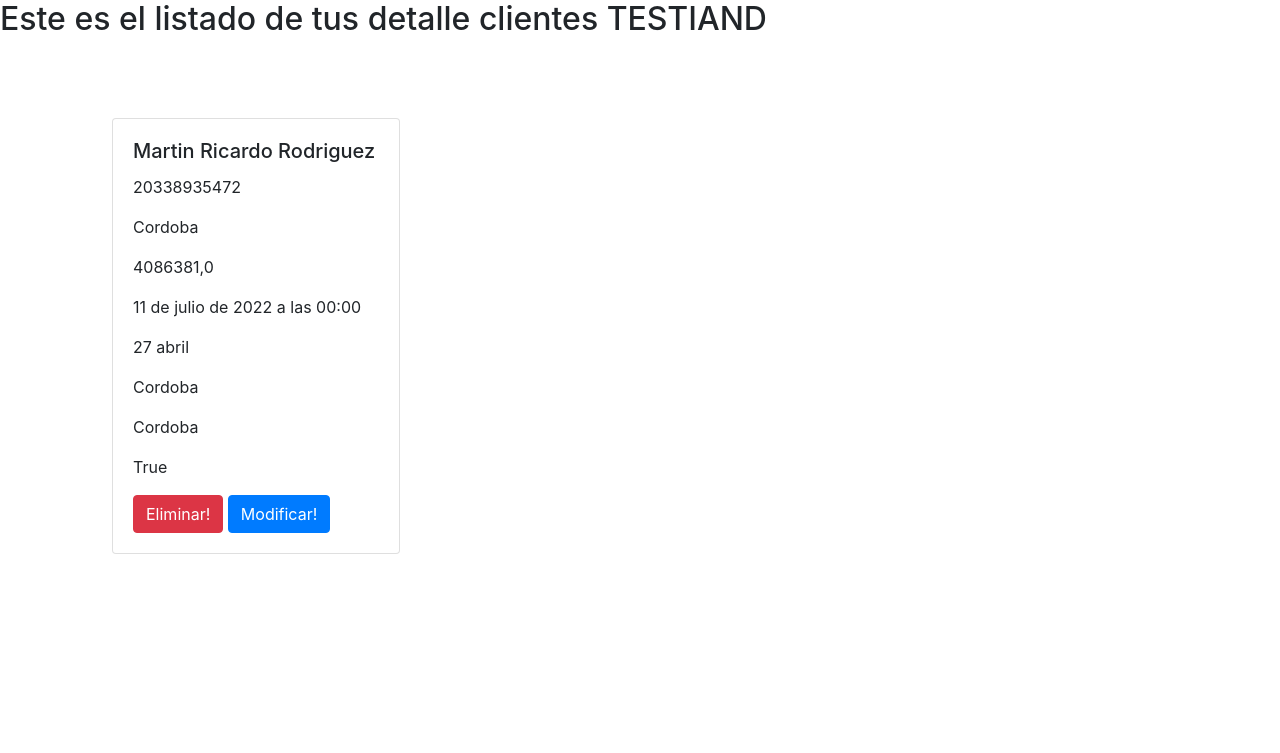
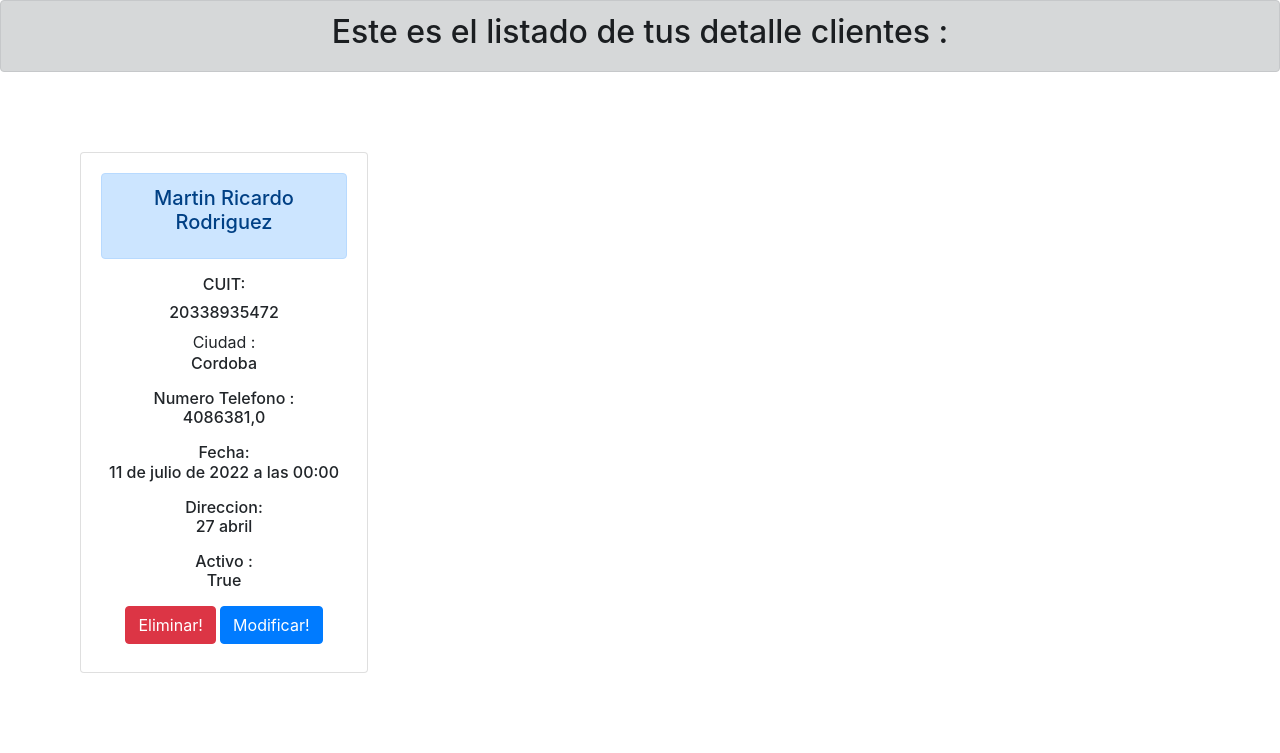
Before and after one commit to grupo5coder/proyectoG5, a Django app: page /Client/detall-client/7/ in a window 1280 px wide. Shown: the part 56-809 px from the top of the page. Before the commit the page ends 610 px from the top, so only its background shows below. Run offline with Django 4.2, Linux system fonts and the light colour scheme; data comes from the database, SQL or seed files in the repository; both versions use the stored data as it was after the commit.

Commit message:
listo y fachero

```diff
--- a/templates/detall_client.html
+++ b/templates/detall_client.html
@@ -7,22 +7,28 @@
 {% block contenido %}
 
 
-<h2>Este es el listado de tus detalle clientes  TESTIAND</h2>
-<div class="d-flex" style="margin-top:5rem; margin-left:7rem">
+<Center>
+    <div class="alert alert-dark" role="alert">
+    <h2>Este es el listado de tus detalle clientes :</h2>
+    </div>
+</Center>
 
+<Center>
+<div class="d-flex" style="margin-top:5rem; margin:5rem">
 
     <div class="card" style="width: 18rem;">
 
         <div class="card-body">
+            <div class="alert alert-primary" role="alert">
             <h5 class="card-title">{{cliente.name}}</h5>
-            <p class="card-text">{{cliente.Cuit}}</p>
-            <p class="card-text">{{cliente.city}}</p>
-            <p class="card-text">{{cliente.namer_phone}}</p>
-            <p class="card-text">{{cliente.date_create}}</p>
-            <p class="card-text">{{cliente.adess}}</p>
-            <p class="card-text">{{cliente.city}}</p>
-            <p class="card-text">{{cliente.city}}</p>
-            <p class="card-text">{{cliente.active}}</p>
+            </div>
+            <h6>CUIT:<h6> <p class="card-text">{{cliente.Cuit}}</p>
+            </h6>Ciudad :<h6> <p class="card-text">{{cliente.city}}</p>
+            Numero Telefono :<p class="card-text">{{cliente.namer_phone}}</p>
+            Fecha: <p class="card-text">{{cliente.date_create}}</p>
+            Direccion: <p class="card-text">{{cliente.adess}}</p>
+
+            Activo : <p class="card-text">{{cliente.active}}</p>
         <a href="/Client/delete-client/{{cliente.id}}/" class="btn btn-danger" >Eliminar!</a>
 
         <a href="/Client/update-client/{{cliente.id}}/" class="btn btn-primary"  >Modificar!</a>
@@ -30,7 +36,6 @@
         </div>
     </div>
 
-
 </div>
-
+</Center>
 {% endblock %}
--- a/templates/search_client.html
+++ b/templates/search_client.html
@@ -17,7 +17,7 @@ Buscar Clietes
                 <h5 class="card-title">{{cliente.name}}</h5>
                 <p class="card-text">{{cliente.Cuit}}</p>
 
-                <a href="#" class="btn btn-primary"> Modificar</a>
+                <a href="/Client/update-client/{{cliente.id}}/" class="btn btn-primary"> Modificar</a>
             </div>
         </div>
     </div>
```
Also changed, not shown: templates/Client.html (+22 -12 lines), templates/Create_Client.html (+18 -6 lines), templates/delete_Client.html (+15 -2 lines), templates/update_client.html (+5 -3 lines), db.sqlite3.
